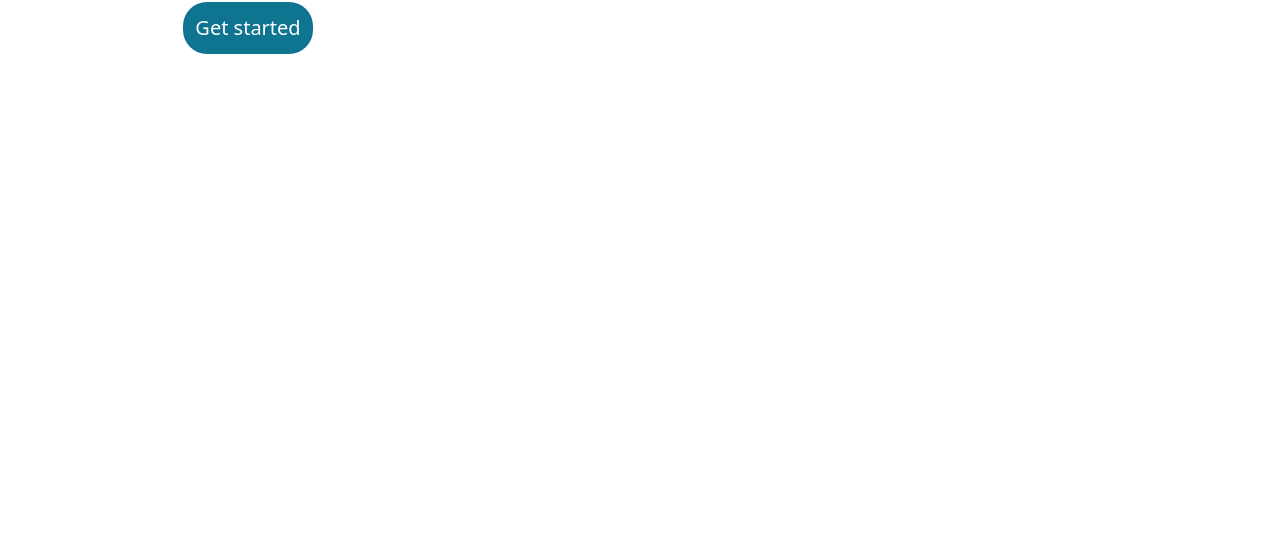
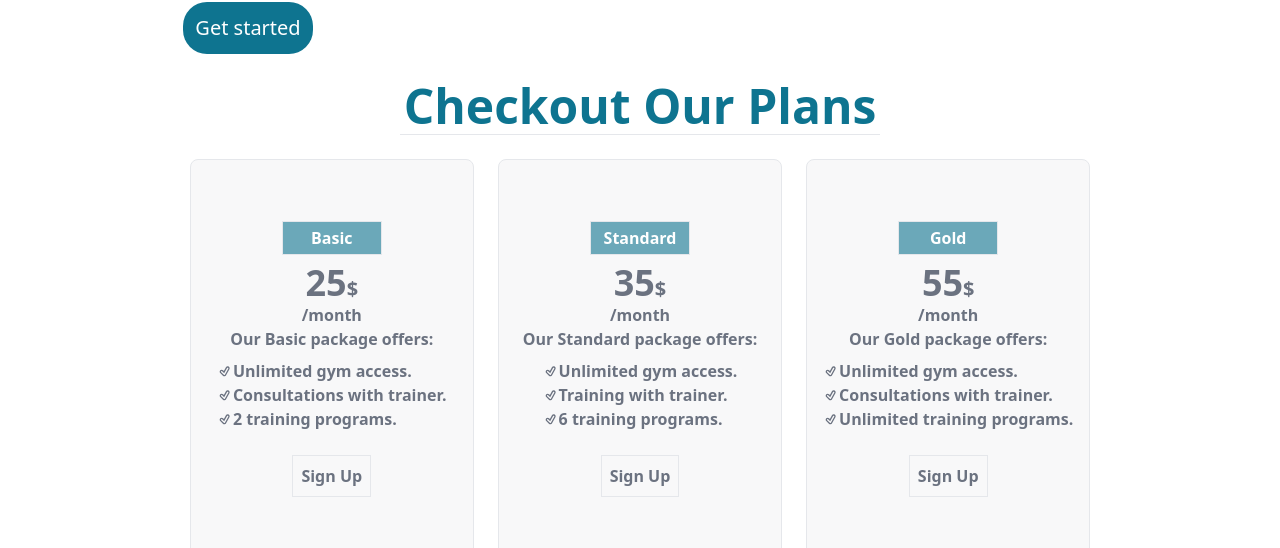
Before and after one commit to Solomon-Gachure/gymania, a React (Create React App) app: page / in a window 1280 px wide. Shown: the part 404-952 px from the top of the page. Before the commit the page ends 800 px from the top, so only its background shows below. Built offline with nearby package versions, Linux system fonts and the light colour scheme.

Commit message:
Changes to plans section added some few functionalities as well

```diff
--- a/src/components/navbar.js
+++ b/src/components/navbar.js
@@ -34,7 +34,7 @@ const Navbar = () => {
             menu &&
                 <div className='transition-transform delay-700 duration-300 ease-in-out '>
                     <div className='p-2 '>
-                    <ul className='flex flex-col gap-2 fixed text-3xl top-0 p-4 bg-cyan-700 text-white w-full h-screen   '>
+                    <ul className='flex flex-col gap-2 z-50 fixed text-3xl top-0 p-4 bg-cyan-700 text-white w-full h-screen   '>
                     <MdClose size={27}onClick={handleClose} />
                     <li>Home</li>
                     <li>Plans</li>
--- a/src/components/plans.js
+++ b/src/components/plans.js
@@ -1,11 +1,63 @@
 import React from 'react'
-
+import { TiTickOutline } from "react-icons/ti";
 
 const Plans = () => {
   return (
 
-    <div>
-
+    <div className=' h-screen text-gray-500 font-semibold'>
+      <div className='flex justify-center'>
+        <h1 className='text-center text-4xl md:text-5xl border-b p-1 text-cyan-700'>Checkout Our Plans</h1>
+      </div>
+<div className='flex flex-col md:items-center '>
+  <div className='grid md:grid-cols-3 p-6 gap-6 '>
+  {/**plans cards */}
+  <div className='border rounded-lg  bg-gray-100/60 flex flex-col items-center justify-center p-2    h-[400px] hover:bg-stone-900 hover:text-stone-50 '>
+    {/**headings */}
+<div className='flex flex-col items-center justify-center'>
+<h1 className='border  p-1 bg-cyan-700/60 mb-2 text-white font-bold w-[100px] text-center'>Basic</h1>
+<h1 className='text-xl font-bold' ><span className='text-3xl md:text-4xl font-extrabold'>25</span>$</h1>
+<p>/month</p>
+</div>
+<h1>Our Basic package offers:</h1>
+<ol className='p-2 list-disc'>
+  <li className='flex items-center'> <TiTickOutline /> Unlimited gym access.</li>
+  <li className='flex items-center'> <TiTickOutline />Consultations with trainer.</li>
+  <li className='flex items-center'> <TiTickOutline />2 training programs.</li>
+</ol>
+<button className='border font-bold p-2 mt-4'>Sign Up</button>
+  </div>
+  <div className='border rounded-lg bg-gray-100/60 flex flex-col items-center justify-center p-2   h-[400px] hover:bg-stone-900 hover:text-stone-50 '>
+    {/**headings */}
+<div className='flex flex-col items-center justify-center'>
+<h1 className='border  p-1 bg-cyan-700/60 mb-2 text-white font-bold w-[100px] text-center'>Standard</h1>
+<h1 className='text-xl font-bold' ><span className='text-3xl md:text-4xl font-extrabold'>35</span>$</h1>
+<p>/month</p>
+</div>
+<h1>Our Standard package offers:</h1>
+<ol className='p-2 list-disc'>
+  <li className='flex items-center'> <TiTickOutline /> Unlimited gym access.</li>
+  <li className='flex items-center'> <TiTickOutline />Training with trainer.</li>
+  <li className='flex items-center'> <TiTickOutline />6 training programs.</li>
+</ol>
+<button className='border font-bold p-2 mt-4'>Sign Up</button>
+  </div>
+  <div className='border rounded-lg bg-gray-100/60 flex flex-col items-center justify-center p-2   h-[400px] hover:bg-stone-900 hover:text-stone-50 '>
+    {/**headings */}
+<div className='flex flex-col items-center justify-center'>
+<h1 className='border  p-1 bg-cyan-700/60 mb-2 text-white font-bold w-[100px] text-center'>Gold</h1>
+<h1 className='text-xl font-bold' ><span className='text-3xl md:text-4xl font-extrabold'>55</span>$</h1>
+<p>/month</p>
+</div>
+<h1>Our Gold package offers:</h1>
+<ol className='p-2 list-disc'>
+  <li className='flex items-center'> <TiTickOutline /> Unlimited gym access.</li>
+  <li className='flex items-center'> <TiTickOutline />Consultations with trainer.</li>
+  <li className='flex items-center'> <TiTickOutline />Unlimited training programs.</li>
+</ol>
+<button className='border font-bold p-2 mt-4'>Sign Up</button>
+  </div>
+</div>
+</div>
     </div>
 
   )
```
